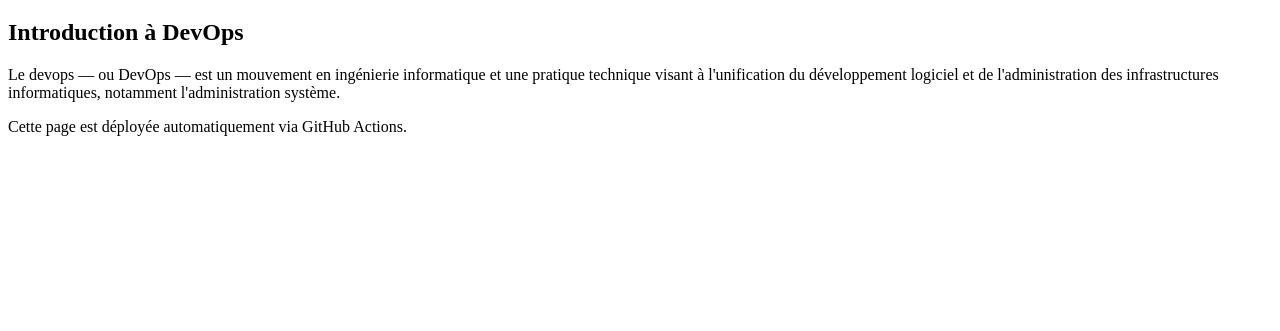
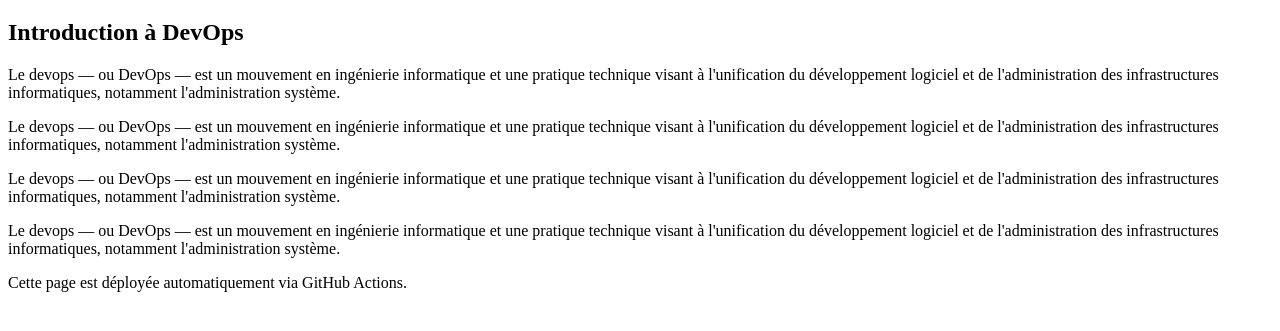
Before and after one commit to BaptisteCHRPN/CICDDEV, a plain HTML site: page index.html in a window 1280 px wide. Shown: the part 61-392 px from the top of the page. Drawn offline with Linux system fonts and the light colour scheme.

Commit message:
Add additional DevOps explanation paragraphs
Added multiple paragraphs explaining DevOps concepts.

```diff
--- a/index.html
+++ b/index.html
@@ -4,4 +4,8 @@
 <h1>Bonjour DWWM </h1>
   <h2>Introduction à DevOps</h2>
   <p>Le devops — ou DevOps — est un mouvement en ingénierie informatique et une pratique technique visant à l'unification du développement logiciel et de l'administration des infrastructures informatiques, notamment l'administration système.</p>
+  <p>Le devops — ou DevOps — est un mouvement en ingénierie informatique et une pratique technique visant à l'unification du développement logiciel et de l'administration des infrastructures informatiques, notamment l'administration système.</p>
+  <p>Le devops — ou DevOps — est un mouvement en ingénierie informatique et une pratique technique visant à l'unification du développement logiciel et de l'administration des infrastructures informatiques, notamment l'administration système.</p>
+  <p>Le devops — ou DevOps — est un mouvement en ingénierie informatique et une pratique technique visant à l'unification du développement logiciel et de l'administration des infrastructures informatiques, notamment l'administration système.</p>
+
 <p>Cette page est déployée automatiquement via GitHub Actions.</p>
```
